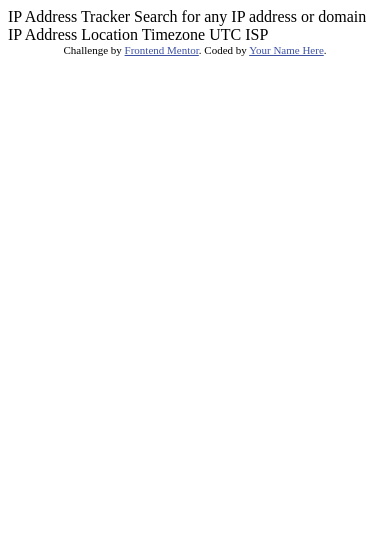
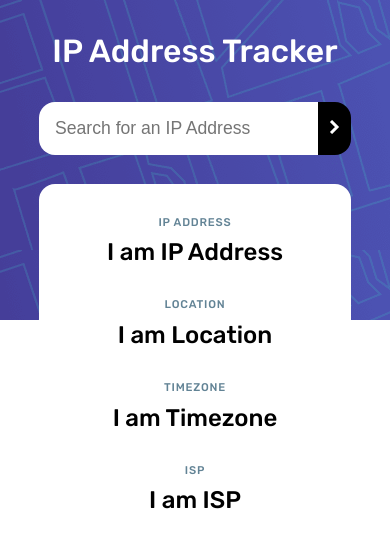
Before and after one commit to Paritosh7/ip-address-tracker, a plain HTML site: page index.html in a window 390 px wide. Drawn offline with Linux system fonts and the light colour scheme.

Commit message:
mobile-first

```diff
--- a/index.html
+++ b/index.html
@@ -1,34 +1,63 @@
 <!DOCTYPE html>
 <html lang="en">
-<head>
-  <meta charset="UTF-8">
-  <meta name="viewport" content="width=device-width, initial-scale=1.0"> <!-- displays site properly based on user's device -->
+  <head>
+    <meta charset="UTF-8" />
+    <meta name="viewport" content="width=device-width, initial-scale=1.0" />
+    <!-- displays site properly based on user's device -->
 
-  <link rel="icon" type="image/png" sizes="32x32" href="./images/favicon-32x32.png">
+    <title>IP Address Tracker</title>
+    <link rel="stylesheet" href="style.css" />
+    <link rel="preconnect" href="https://fonts.googleapis.com" />
+    <link rel="preconnect" href="https://fonts.gstatic.com" crossorigin />
+    <link
+      href="https://fonts.googleapis.com/css2?family=Rubik:wght@400;500;700&display=swap"
+      rel="stylesheet"
+    />
+  </head>
+  <body>
+    <div id="top-half-main">
+      <h1>IP Address Tracker</h1>
+      <div id="main">
+        <div id="search-main">
+          <input type="text" placeholder="Search for an IP Address" />
+          <button><img src="./images/icon-arrow.svg" /></button>
+        </div>
 
-  <title>Frontend Mentor | IP Address Tracker</title>
+        <div id="address-data">
+          <div class="data-spacing">
+            <h2>IP ADDRESS</h2>
+            <p>I am IP Address</p>
+          </div>
+          <div class="data-spacing">
+            <h2>LOCATION</h2>
+            <p>I am Location</p>
+          </div>
+          <div class="data-spacing">
+            <h2>TIMEZONE</h2>
+            <p>I am Timezone</p>
+          </div>
+          <div class="data-spacing">
+            <h2>ISP</h2>
+            <p>I am ISP</p>
+          </div>
+        </div>
+      </div>
+    </div>
+    <div id="bottom-half-map">
+      <h1>I am MAP</h1>
+    </div>
 
-  <!-- Feel free to remove these styles or customise in your own stylesheet 👍 -->
-  <style>
-    .attribution { font-size: 11px; text-align: center; }
-    .attribution a { color: hsl(228, 45%, 44%); }
-  </style>
-</head>
-<body>
+    <!-- IP Address Tracker Search for any IP address or domain IP Address Location
+    Timezone UTC -->
 
-  IP Address Tracker
+    <!-- add offset value dynamically using the API -->
+    <!-- ISP -->
 
-  Search for any IP address or domain
-
-  IP Address
-  Location
-  Timezone
-    UTC <!-- add offset value dynamically using the API -->
-  ISP
-
-  <div class="attribution">
-    Challenge by <a href="https://www.frontendmentor.io?ref=challenge" target="_blank">Frontend Mentor</a>.
-    Coded by <a href="#">Your Name Here</a>.
-  </div>
-</body>
+    <!-- <div class="attribution">
+      Challenge by
+      <a href="https://www.frontendmentor.io?ref=challenge" target="_blank"
+        >Frontend Mentor</a
+      >. Coded by <a href="#">Your Name Here</a>.
+    </div> -->
+  </body>
 </html>
--- /dev/null
+++ b/style.css
@@ -0,0 +1,92 @@
+*,
+*::before,
+*::after {
+  box-sizing: border-box;
+}
+
+body {
+  margin: 0;
+  padding: 0;
+  font-family: "Rubik", sans-serif;
+}
+
+h1,
+h2,
+p {
+  text-align: center;
+  margin: 0;
+  font-weight: 500;
+}
+
+h1 {
+  background-color: transparent;
+  color: #ffffff;
+  padding-top: 2rem;
+}
+
+h2 {
+  color: #628395;
+  font-size: 0.7rem;
+  letter-spacing: 0.05rem;
+}
+
+p {
+  font-size: 1.5rem;
+
+  margin-top: 0.6rem;
+}
+
+input {
+  padding: 1rem;
+  border: none;
+  flex-grow: 2;
+  border-radius: 1rem 0 0 1rem;
+}
+
+input,
+input::-webkit-input-placeholder {
+  font-size: 1.1rem;
+}
+
+button {
+  border: none;
+  flex-grow: 1;
+  background: black;
+  border-radius: 0 1rem 1rem 0;
+}
+
+.data-spacing {
+  margin-top: 2rem;
+}
+
+#top-half-main {
+  background-image: url("./images/pattern-bg.png");
+  height: 20rem;
+}
+
+#main {
+  width: 80%;
+  margin: 0 auto;
+  display: flex;
+  flex-direction: column;
+}
+
+#search-main {
+  display: flex;
+  justify-content: stretch;
+  margin: 2rem 0 1.8rem 0;
+}
+
+#address-data {
+  background: white;
+  z-index: 1;
+  border-radius: 1rem;
+}
+
+.attribution {
+  font-size: 11px;
+  text-align: center;
+}
+.attribution a {
+  color: hsl(228, 45%, 44%);
+}
```
